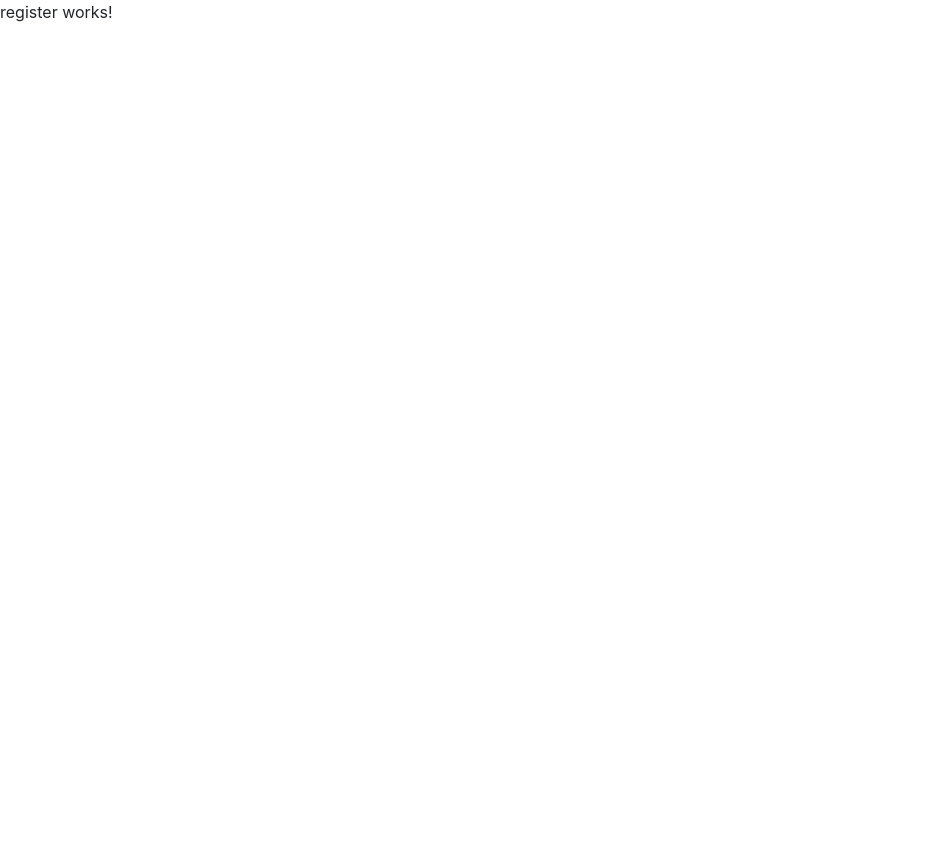
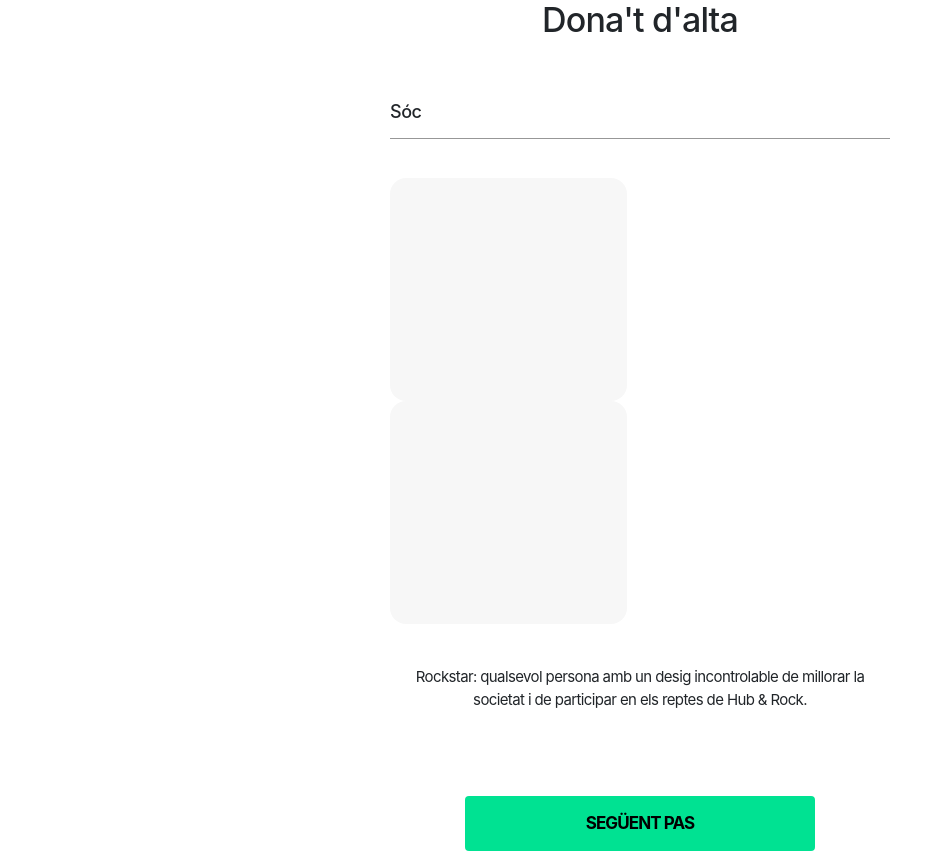
Before and after one commit to amandeeparora99/Hub-Rock, an Angular app in the folder HubnRock/: page /register in a window 1280 px wide. Shown: the whole page, without its empty margins (0-952 px from the left). Before the commit the page ends 800 px from the top, so only its background shows below. Built offline with nearby package versions, Linux system fonts and the light colour scheme.

Commit message:
Register (choose account type) frontend

```diff
--- a/HubnRock/src/app/app-routing.module.ts
+++ b/HubnRock/src/app/app-routing.module.ts
@@ -7,7 +7,7 @@ import { LoginComponent } from './components/login/login.component';
 const routes: Routes = [
   { path: '', component: AppComponent },
   { path: 'register', component: RegisterComponent },
-  { path: 'login', component: LoginComponent}
+  { path: 'login', component: LoginComponent},
 ];
 
 @NgModule({
--- a/HubnRock/src/app/app.component.html
+++ b/HubnRock/src/app/app.component.html
@@ -1 +1,2 @@
-<router-outlet></router-outlet>
+<router-outlet>
+</router-outlet>
--- a/HubnRock/src/app/app.module.ts
+++ b/HubnRock/src/app/app.module.ts
@@ -2,6 +2,7 @@ import { BrowserModule } from '@angular/platform-browser';
 import { NgModule } from '@angular/core';
 
 import { AppRoutingModule } from './app-routing.module';
+
 import { AppComponent } from './app.component';
 import { RegisterComponent } from './components/register/register.component';
 import { LoginComponent } from './components/login/login.component';
@@ -10,7 +11,7 @@ import { LoginComponent } from './components/login/login.component';
   declarations: [
     AppComponent,
     RegisterComponent,
-    LoginComponent
+    LoginComponent,
   ],
   imports: [
     BrowserModule,
--- a/HubnRock/src/app/components/register/register.component.css
+++ b/HubnRock/src/app/components/register/register.component.css
@@ -0,0 +1,47 @@
+#hub-rock-choose #title {
+    font-size: 34px;
+    letter-spacing: -0.85px;
+    margin-bottom: 60px;
+}
+
+#hub-rock-choose .container {
+    max-width: 530px;
+}
+
+#hub-rock-choose #subtitle {
+    font-size: 18px;
+    letter-spacing: -0.45px;
+}
+
+#hub-rock-choose #hr {
+    border-color: #979797;
+    height: 1px;
+    margin-bottom: 38px;
+}
+
+#hub-rock-choose #img {
+    border-radius: 16px;
+    width: 237px;
+    height: 223px;
+    background-color: #f7f7f7;
+}
+
+
+#hub-rock-choose #text {
+    font-size: 15px;
+    line-height: 23px;
+    letter-spacing: -0.62px;
+    margin-bottom: 85px;
+    margin-top: 41px;
+}
+
+#hub-rock-choose #btn-next {
+    width: 350px;
+    height: 55px;
+    font-size: 17px;
+    letter-spacing: -0.9px;
+    background-color: #00e292;
+    color: black;
+    border: 0;
+    font-weight: bold;
+}
--- a/HubnRock/src/app/components/register/register.component.html
+++ b/HubnRock/src/app/components/register/register.component.html
@@ -1 +1,34 @@
-<p>register works!</p>
+<section id="hub-rock-choose">
+
+    <div class="container">
+
+        <h1 id="title" class="text-center">Dona't d'alta</h1>
+
+        <h2 id="subtitle">Sóc</h2>
+
+        <hr id="hr">
+
+        <div class="row d-flex justify-content-between">
+
+            <div class="col">
+                <div id="img"></div>
+            </div>
+
+            <div class="col">
+                <div id="img"></div>
+            </div>
+
+        </div>
+
+        <p id="text" class="text-center">
+            Rockstar: qualsevol persona amb un desig incontrolable de millorar la societat
+               i de participar en els reptes de Hub & Rock.
+        </p>
+
+        <div class="text-center">
+            <button id="btn-next" type="button" class="btn btn-primary">SEGÜENT PAS</button>
+        </div>
+
+    </div>
+
+</section>
```
